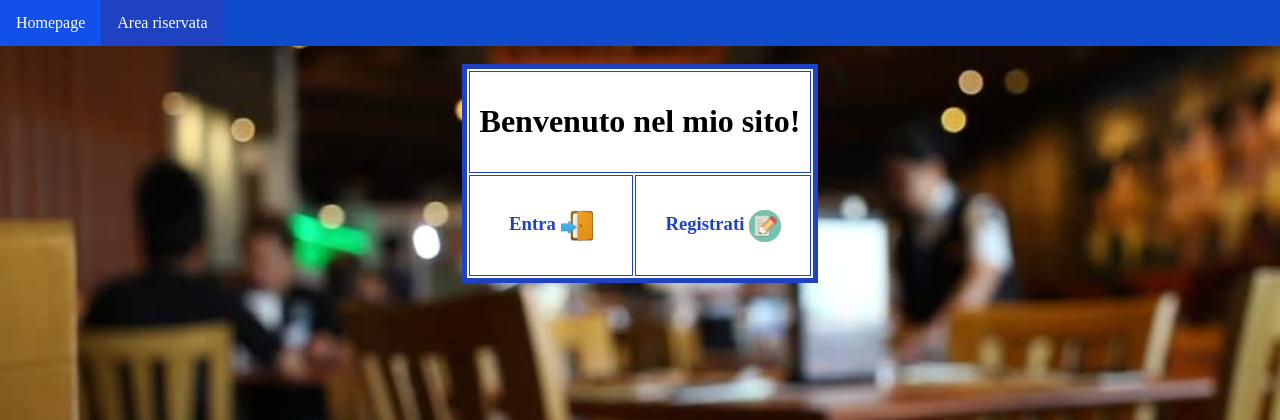
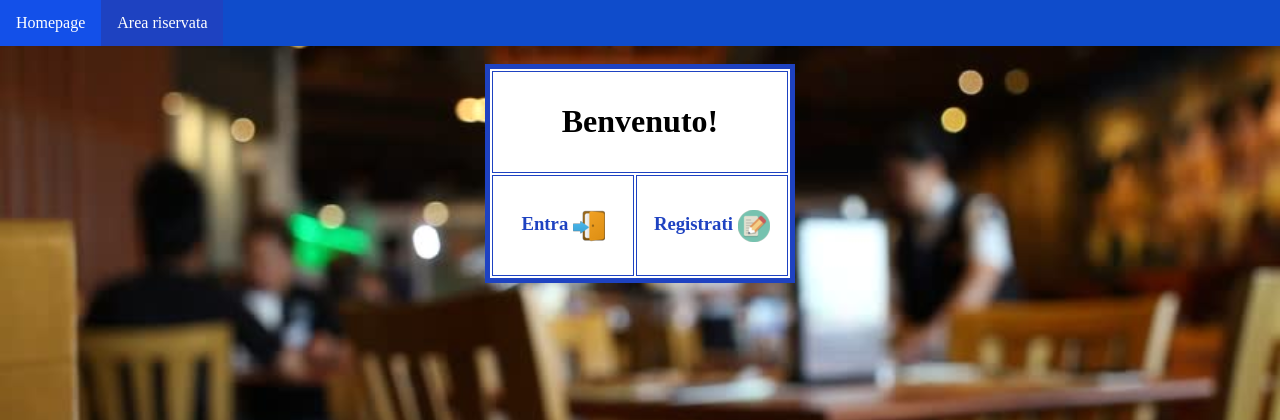
Before and after one commit to Signum21/Restaurant-reservations, a PHP site: page /Index.php in a window 1280 px wide. Shown: the top 420 px of the page. Run offline with PHP 8.4, Linux system fonts and the light colour scheme.

Commit message:
Changed welcome message

```diff
--- a/Index.php
+++ b/Index.php
@@ -81,7 +81,7 @@ if(isset($_COOKIE[$randomValue]) && !isset($_SESSION[$datiProfilo])){
 			print " Benvenuto ".$_SESSION[$datiProfilo]['Username']."! ";
 		}
 		else {
-			print " Benvenuto nel mio sito! ";
+			print " Benvenuto! ";
 		}
 		?>
 	</h1></td></tr>
```
